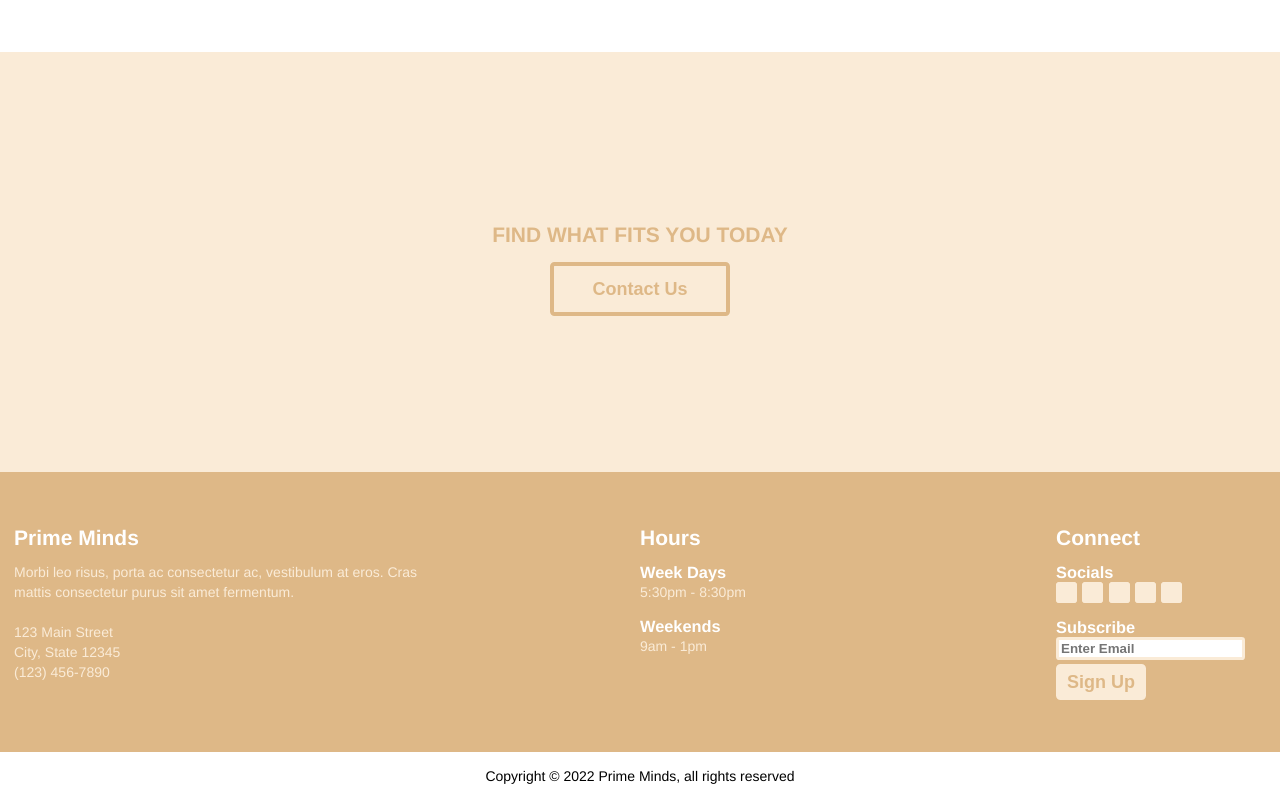
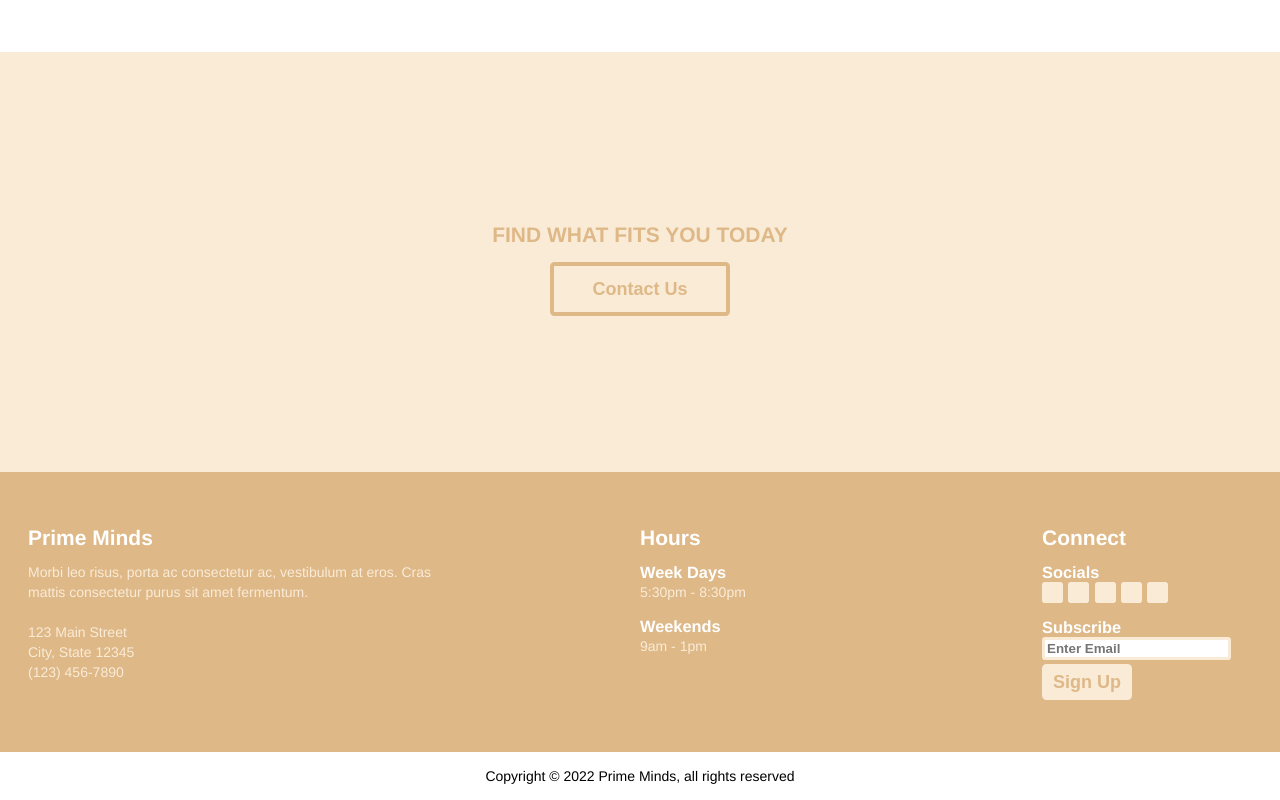
Before and after one commit to gohopventure/prime-minds, an Angular app: page /home in a window 1280 px wide. Shown: the part 3365-4165 px from the top of the page. Built offline with nearby package versions, Linux system fonts and the light colour scheme; a web font is replaced by a local one.

Commit message:
Updates footer positioning

```diff
--- a/src/app/components/footer/footer.component.css
+++ b/src/app/components/footer/footer.component.css
@@ -4,7 +4,7 @@
     align-items: center;
     justify-content: space-between;
     min-height: 20em;
-    padding: 0 1em;
+    padding: 0 2em;
     background-color:burlywood;
 }
 
```
